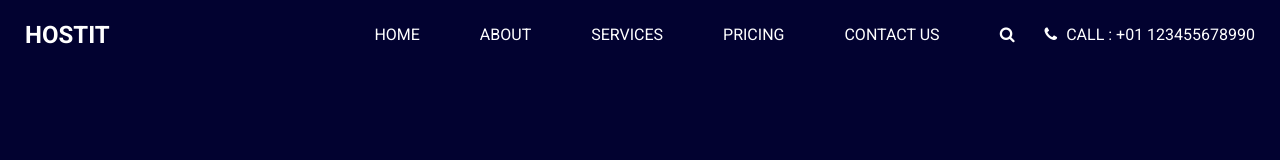
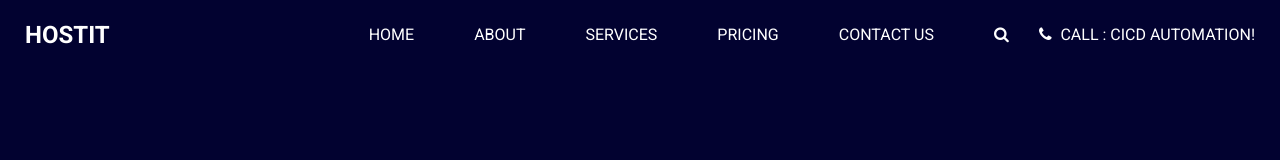
Before and after one commit to jayp16p/cicd, a plain HTML site: page index.html in a window 1280 px wide. Shown: the top 160 px of the page. Drawn offline with Linux system fonts and the light colour scheme; a script that the page names is missing.

Commit message:
Update index.html

```diff
--- a/index.html
+++ b/index.html
@@ -74,7 +74,7 @@
               <a href="">
                 <i class="fa fa-phone" aria-hidden="true"></i>
                 <span>
-                  Call : +01 123455678990
+                  Call : CICD Automation!
                 </span>
               </a>
             </div>
```
